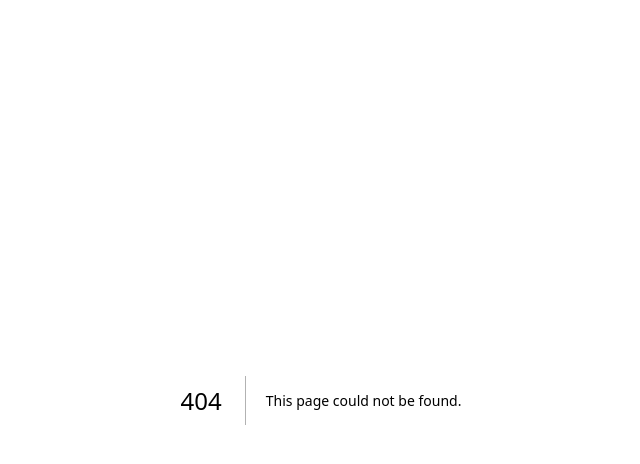
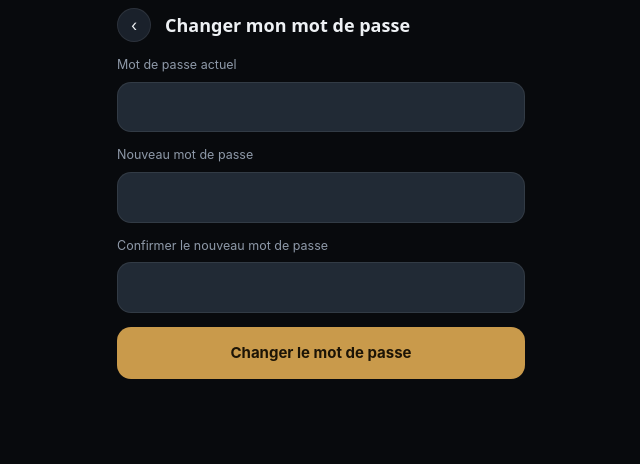
Before and after one commit to Phrayca/lotabot-frontend, a Next.js app: page /profil/mot-de-passe in a window 1280 px wide. Before the commit this address had no page. Shown: the top 464 px of the page, without its empty margins (319-959 px from the left). Built offline with nearby package versions, Linux system fonts and the light colour scheme; no server answers.

Commit message:
compression photo, bandeau essai termine, page mot de passe

```diff
--- a/app/home/page.tsx
+++ b/app/home/page.tsx
@@ -18,6 +18,7 @@ type Dashboard = {
   dayGainUsd: number;
   openTrades: number;
   profileComplete: boolean;
+  subscriptionStatus: string;
 };
 
 function fmt(n: number) {
@@ -84,6 +85,20 @@ export default function HomePage() {
             </Link>
           </div>
         </div>
+
+        {d && d.subscriptionStatus === "expired" && (
+          <Link
+            href="/profil/abonnement"
+            className="flex items-center gap-2.5 bg-redbg border border-[rgba(192,86,59,0.35)] rounded-md2 px-4 py-3 mb-3.5"
+          >
+            <span className="text-lg flex-none">⏳</span>
+            <div className="flex-1">
+              <div className="text-[13.5px] font-semibold text-red">Essai terminé, robot en pause</div>
+              <div className="text-[12px] text-dim">Active ton abonnement pour reprendre</div>
+            </div>
+            <span className="text-red text-[12px]">›</span>
+          </Link>
+        )}
 
         {d && (!d.profileComplete || !d.mt5Connected) && (
           <StartupPill profileComplete={d.profileComplete} mt5Connected={d.mt5Connected} />
--- a/app/profil/infos/page.tsx
+++ b/app/profil/infos/page.tsx
@@ -1,5 +1,6 @@
 "use client";
 import { useEffect, useRef, useState } from "react";
+import Link from "next/link";
 import { api } from "@/lib/api";
 import { BackHeader, Button, Chip, FieldLabel } from "@/components/ui";
 import { useToast } from "@/components/Toast";
@@ -18,8 +19,54 @@ function initials(name: string) {
   return name.split(" ").map((p) => p[0]).join("").slice(0, 2).toUpperCase();
 }
 
-const MAX_AVATAR_BYTES = 900_000; // marge sous la limite raisonnable pour stocker en base
-const MAX_DOC_BYTES = 2_500_000;
+const MAX_SOURCE_BYTES = 15_000_000; // fichier d'origine, avant compression
+const MAX_DOC_PDF_BYTES = 4_000_000; // les PDF ne sont pas compressés
+
+// Redimensionne et compresse une image côté navigateur avant envoi, pour que
+// même une photo de téléphone de plusieurs Mo passe sans problème.
+function compressImage(file: File, maxDim: number, quality: number): Promise<string> {
+  return new Promise((resolve, reject) => {
+    const reader = new FileReader();
+    reader.onload = () => {
+      const img = new Image();
+      img.onload = () => {
+        let { width, height } = img;
+        if (width > maxDim || height > maxDim) {
+          if (width > height) {
+            height = Math.round((height * maxDim) / width);
+            width = maxDim;
+          } else {
+            width = Math.round((width * maxDim) / height);
+            height = maxDim;
+          }
+        }
+        const canvas = document.createElement("canvas");
+        canvas.width = width;
+        canvas.height = height;
+        const ctx = canvas.getContext("2d");
+        if (!ctx) {
+          reject(new Error("Impossible de traiter cette image"));
+          return;
+        }
+        ctx.drawImage(img, 0, 0, width, height);
+        resolve(canvas.toDataURL("image/jpeg", quality));
+      };
+      img.onerror = () => reject(new Error("Image illisible"));
+      img.src = reader.result as string;
+    };
+    reader.onerror = () => reject(new Error("Fichier illisible"));
+    reader.readAsDataURL(file);
+  });
+}
+
+function readAsDataUrl(file: File): Promise<string> {
+  return new Promise((resolve, reject) => {
+    const reader = new FileReader();
+    reader.onload = () => resolve(reader.result as string);
+    reader.onerror = reject;
+    reader.readAsDataURL(file);
+  });
+}
 
 export default function InfosPage() {
   const toast = useToast();
@@ -57,18 +104,13 @@ export default function InfosPage() {
   async function onPhotoSelected(e: React.ChangeEvent<HTMLInputElement>) {
     const file = e.target.files?.[0];
     if (!file) return;
-    if (file.size > MAX_AVATAR_BYTES) {
+    if (file.size > MAX_SOURCE_BYTES) {
       toast("Cette photo est trop lourde, choisis-en une plus légère");
       return;
     }
     setUploading(true);
     try {
-      const dataUrl: string = await new Promise((resolve, reject) => {
-        const reader = new FileReader();
-        reader.onload = () => resolve(reader.result as string);
-        reader.onerror = reject;
-        reader.readAsDataURL(file);
-      });
+      const dataUrl = await compressImage(file, 500, 0.82);
       const data = await api<Profile>("/profile", { method: "PUT", body: { avatarData: dataUrl } });
       setAvatarData(data.avatarData);
       toast("Photo mise à jour");
@@ -97,18 +139,23 @@ export default function InfosPage() {
   async function onDocumentSelected(e: React.ChangeEvent<HTMLInputElement>) {
     const file = e.target.files?.[0];
     if (!file) return;
-    if (file.size > MAX_DOC_BYTES) {
+    if (file.size > MAX_SOURCE_BYTES) {
       toast("Ce fichier est trop lourd, choisis-en un plus léger");
       return;
     }
     setUploadingDoc(true);
     try {
-      const dataUrl: string = await new Promise((resolve, reject) => {
-        const reader = new FileReader();
-        reader.onload = () => resolve(reader.result as string);
-        reader.onerror = reject;
-        reader.readAsDataURL(file);
-      });
+      let dataUrl: string;
+      if (file.type.startsWith("image/")) {
+        dataUrl = await compressImage(file, 1400, 0.85);
+      } else {
+        if (file.size > MAX_DOC_PDF_BYTES) {
+          toast("Ce PDF est trop lourd, choisis-en un plus léger (4 Mo max)");
+          setUploadingDoc(false);
+          return;
+        }
+        dataUrl = await readAsDataUrl(file);
+      }
       const data = await api<Profile>("/profile", { method: "PUT", body: { idDocumentData: dataUrl } });
       setIdVerified(data.idVerified);
       toast("Document reçu, profil vérifié");
@@ -172,6 +219,11 @@ export default function InfosPage() {
             <input type="text" value={city} onChange={(e) => setCity(e.target.value)} />
           </div>
         </div>
+
+        <Link href="/profil/mot-de-passe" className="block text-goldbright text-[13.5px] font-semibold mt-4">
+          Changer mon mot de passe
+        </Link>
+
         <h3 className="heading-font text-[15px] mt-5.5 mb-2.5">Vérification d'identité</h3>
         <p className="text-dim text-[13px] -mt-1.5 mb-3">
           Requise pour activer les retraits et sécuriser ton compte.
@@ -184,7 +236,7 @@ export default function InfosPage() {
           onChange={onDocumentSelected}
         />
         <div
-          onClick={idVerified ? undefined : pickDocument}
+          onClick={idVerified || uploadingDoc ? undefined : pickDocument}
           className={`flex items-center justify-between bg-surface border border-border rounded-md2 px-4 py-[15px] ${
             idVerified ? "" : "cursor-pointer"
           }`}
--- /dev/null
+++ b/app/profil/mot-de-passe/page.tsx
@@ -0,0 +1,62 @@
+"use client";
+import { useState } from "react";
+import { useRouter } from "next/navigation";
+import { api } from "@/lib/api";
+import { BackHeader, Button, FieldLabel } from "@/components/ui";
+import { useToast } from "@/components/Toast";
+
+export default function ChangePasswordPage() {
+  const toast = useToast();
+  const router = useRouter();
+  const [currentPassword, setCurrentPassword] = useState("");
+  const [newPassword, setNewPassword] = useState("");
+  const [confirmPassword, setConfirmPassword] = useState("");
+  const [error, setError] = useState("");
+  const [loading, setLoading] = useState(false);
+
+  async function submit() {
+    setError("");
+    if (newPassword.length < 4) {
+      setError("Le nouveau mot de passe doit faire au moins 4 caractères.");
+      return;
+    }
+    if (newPassword !== confirmPassword) {
+      setError("Les deux mots de passe ne correspondent pas.");
+      return;
+    }
+    setLoading(true);
+    try {
+      await api("/auth/change-password", { method: "POST", body: { currentPassword, newPassword } });
+      toast("Mot de passe changé");
+      router.push("/profil/infos");
+    } catch (err: any) {
+      setError(err.message);
+    } finally {
+      setLoading(false);
+    }
+  }
+
+  return (
+    <div className="min-h-screen max-w-md mx-auto pb-10">
+      <BackHeader title="Changer mon mot de passe" backHref="/profil/infos" />
+      <div className="px-5 flex flex-col gap-3.5">
+        <div>
+          <FieldLabel>Mot de passe actuel</FieldLabel>
+          <input type="password" value={currentPassword} onChange={(e) => setCurrentPassword(e.target.value)} />
+        </div>
+        <div>
+          <FieldLabel>Nouveau mot de passe</FieldLabel>
+          <input type="password" value={newPassword} onChange={(e) => setNewPassword(e.target.value)} />
+        </div>
+        <div>
+          <FieldLabel>Confirmer le nouveau mot de passe</FieldLabel>
+          <input type="password" value={confirmPassword} onChange={(e) => setConfirmPassword(e.target.value)} />
+        </div>
+        {error && <p className="text-red text-[13px]">{error}</p>}
+        <Button onClick={submit} disabled={loading}>
+          {loading ? "Enregistrement…" : "Changer le mot de passe"}
+        </Button>
+      </div>
+    </div>
+  );
+}
--- a/app/profil/page.tsx
+++ b/app/profil/page.tsx
@@ -25,6 +25,7 @@ function initials(name: string) {
 const STATUS_LABEL: Record<string, string> = {
   active: "actif",
   trialing: "essai gratuit",
+  expired: "essai terminé",
   cancelled: "annulé",
 };
 
```
